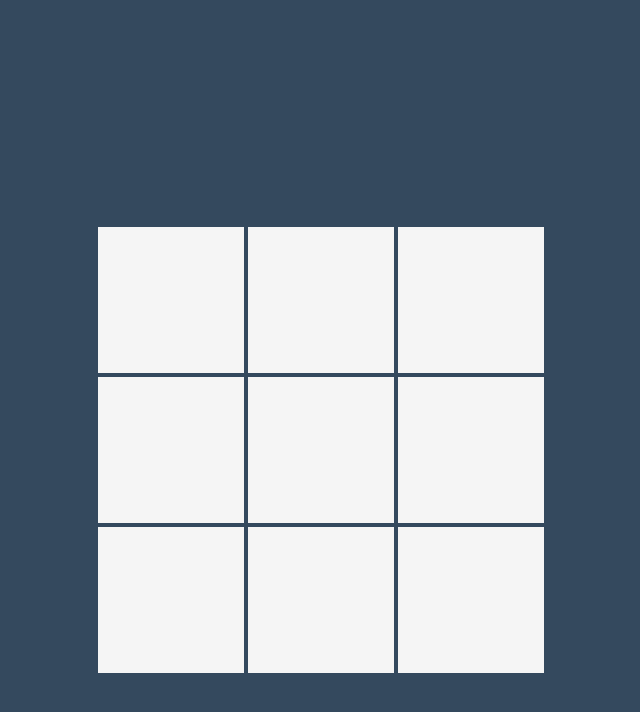
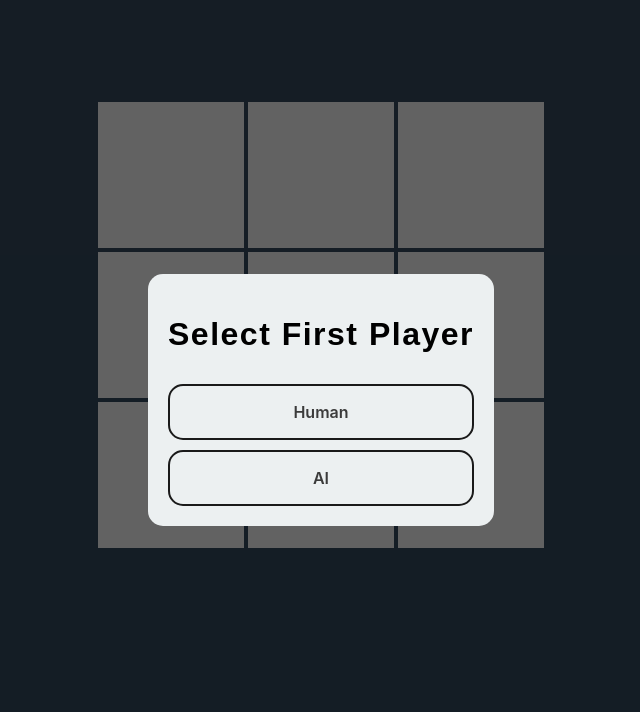
Before and after one commit to bchh325/tictactoe, a React (Create React App) app: page / in a window 1280 px wide. Shown: the top 712 px of the page, without its empty margins (319-959 px from the left). Built offline with nearby package versions, Linux system fonts and the light colour scheme.

Commit message:
added selection to determine who goes first

```diff
--- a/src/App.css
+++ b/src/App.css
@@ -5,14 +5,11 @@
 }
 
 .GameContainer {
-  position: absolute;
+  width: fit-content;
   height: fit-content;
-  width: fit-content;
-  top: 0;
-  bottom: 0;
-  left: 0;
-  right: 0;
-  margin: auto
+  position: relative;
+  left: 50%;
+  transform: translateX(-50%);
 }
 
 .GameInfoContainer {
@@ -35,6 +32,14 @@
   background-color: #95a5a6;
 }
 
+.StartScreen {
+  position: absolute;
+  background-color: rgba(0, 0, 0, 0.6);
+  height: 100%;
+  width: 100%;
+  z-index: 1;
+}
+
 .disable {
   display: none;
 }
--- a/src/App.js
+++ b/src/App.js
@@ -1,24 +1,43 @@
-import { useState } from 'react';
+import { useEffect, useState } from 'react';
 import './App.css';
 import GameBoard from './components/GameBoard';
+import StartScreen from './components/StartScreen';
 
 function App() {
 
   const [winner, setWinner] = useState("")
+  const [start, setStart] = useState(false)
+  const [player, setPlayer] = useState([""])
+  const [currentTurn, setCurrentTurn] = useState([""])
+
+  const handleCurrentTurn = () => {
+    setCurrentTurn([currentTurn[0] === "X" ? "O" : "X"])
+    console.log(currentTurn)
+  }
 
   const handleWinner = (value) => {
     setWinner(value)
   }
 
+  const handlePlayer = (value) => {
+    setCurrentTurn([value])
+    setStart(true)
+  }
+
+  console.log(player)
+
   return (
     <div className="App">
+      <div className={`${start == true ? "disable" : "StartScreen"}`}>
+        <StartScreen handlePlayer={handlePlayer}/>
+      </div>
       <div className="GameContainer">
         <div className="GameInfoContainer">
           <div className={`GameInfo ${winner == "" ? "disable" : ""}`}>
             {winner} wins!
           </div>
         </div>
-        <GameBoard handleWinner={handleWinner}/>
+        <GameBoard handleWinner={handleWinner} handleCurrentTurn={handleCurrentTurn} currentTurn={currentTurn}/>
       </div>
     </div>
   );
--- a/src/components/GameBoard.jsx
+++ b/src/components/GameBoard.jsx
@@ -2,12 +2,12 @@ import React from 'react'
 import { useState, useEffect } from 'react';
 import styles from './GameBoard.module.css'
 import Square from './Square';
-import _ from "lodash";
+import _, { first } from "lodash";
+import { getSelectionRange } from '@testing-library/user-event/dist/utils';
 
-export default function GameBoard({ handleWinner }) {
+export default function GameBoard({ handleWinner, handleCurrentTurn, currentTurn }) {
 
     const [movesLeft, setMovesLeft] = useState(true)
-    const [currentTurn, setCurrentTurn] = useState([""])
     const [gameEnd, setGameEnd] = useState(false)
     const [gamePositions, setGamePositions] = useState([
         { id: 1, pos: [0, 0], value: "", },
@@ -210,15 +210,12 @@ export default function GameBoard({ handleWinner }) {
         return moves
     }
 
-
     useEffect(() => {
-        setCurrentTurn(currentTurn[0] === "X" ? "O" : "X")
         checkGameState(gamePositions)
         setMovesLeft(checkMovesLeft(gamePositions))
     }, gamePositions)
 
     useEffect(() => {
-        console.log(currentTurn[0])
         if (currentTurn[0] === "O") {
             let move = handleMove()
             setGamePositions(prev => {
@@ -231,10 +228,12 @@ export default function GameBoard({ handleWinner }) {
                     }
                 })
             })
+            handleCurrentTurn()
         }
     }, currentTurn)
 
     const handleGamePositions = (id) => {
+        console.log(currentTurn)
         if (currentTurn[0] === "X") {
             setGamePositions(prev => {
                 return prev.map(position => {
@@ -246,6 +245,7 @@ export default function GameBoard({ handleWinner }) {
                     }
                 })
             })
+            handleCurrentTurn()
         }
     }
 
--- /dev/null
+++ b/src/components/StartScreen.jsx
@@ -0,0 +1,18 @@
+import React from 'react'
+import styles from './StartScreen.module.css'
+
+export default function StartScreen({ handlePlayer }) {
+
+    const handleClick = (value) => {
+        handlePlayer(value)
+    }
+    return (
+        <div className={styles.StartContainer}>
+            <div className={styles.StartInfo}>
+                <h1 className={styles.header}>Select First Player</h1>
+                <button className={styles.Button} onClick={() => handleClick("X")}>Human</button>
+                <button className={styles.Button} onClick={() => handleClick("O")}>AI</button>
+            </div>
+        </div>
+    )
+}
--- /dev/null
+++ b/src/components/StartScreen.module.css
@@ -0,0 +1,61 @@
+.StartContainer {
+    display: flex;
+    width: 100%;
+    height: 100%;
+    align-items: center;
+    justify-content: center;
+}
+
+.StartInfo {
+    background: #ecf0f1;
+    width: fit-content;
+    padding: 20px;
+    border-radius: 15px;
+}
+
+.header {
+    color: black;
+    letter-spacing: 1.5px;
+}
+
+.Button {
+  appearance: none;
+  background-color: transparent;
+  border: 2px solid #1A1A1A;
+  border-radius: 15px;
+  box-sizing: border-box;
+  color: #3B3B3B;
+  cursor: pointer;
+  display: inline-block;
+  font-family: Roobert,-apple-system,BlinkMacSystemFont,"Segoe UI",Helvetica,Arial,sans-serif,"Apple Color Emoji","Segoe UI Emoji","Segoe UI Symbol";
+  font-size: 16px;
+  font-weight: 600;
+  line-height: normal;
+  margin-top: 10px;
+  outline: none;
+  padding: 16px 24px;
+  text-align: center;
+  text-decoration: none;
+  transition: all 300ms cubic-bezier(.23, 1, 0.32, 1);
+  user-select: none;
+  -webkit-user-select: none;
+  touch-action: manipulation;
+  width: 100%;
+  will-change: transform;
+}
+
+.Button:disabled {
+  pointer-events: none;
+}
+
+.Button:hover {
+  color: #fff;
+  background-color: #1A1A1A;
+  box-shadow: rgba(0, 0, 0, 0.25) 0 8px 15px;
+  transform: translateY(-2px);
+}
+
+.Button:active {
+  box-shadow: none;
+  transform: translateY(0);
+}
--- a/src/index.css
+++ b/src/index.css
@@ -1,13 +1,11 @@
 body {
   margin: 0;
-  font-family: -apple-system, BlinkMacSystemFont, 'Segoe UI', 'Roboto', 'Oxygen',
-    'Ubuntu', 'Cantarell', 'Fira Sans', 'Droid Sans', 'Helvetica Neue',
-    sans-serif;
   -webkit-font-smoothing: antialiased;
   -moz-osx-font-smoothing: grayscale;
 }
 
-code {
-  font-family: source-code-pro, Menlo, Monaco, Consolas, 'Courier New',
-    monospace;
+* {
+  font-family: 'Arial', -apple-system, BlinkMacSystemFont, 'Segoe UI', 'Oxygen',
+  'Ubuntu', 'Cantarell', 'Fira Sans', 'Droid Sans', 'Helvetica Neue',
+  sans-serif;
 }
```
